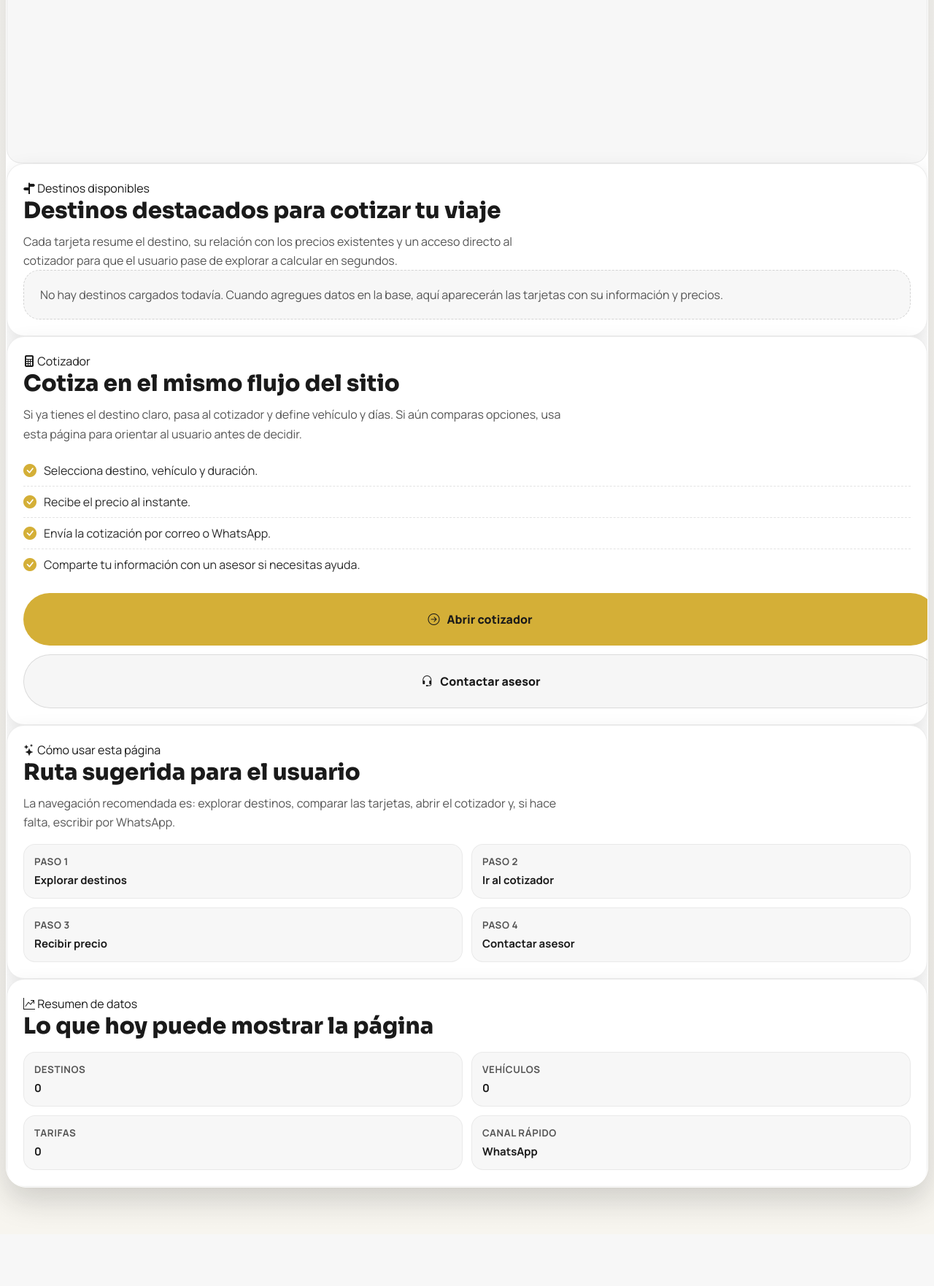
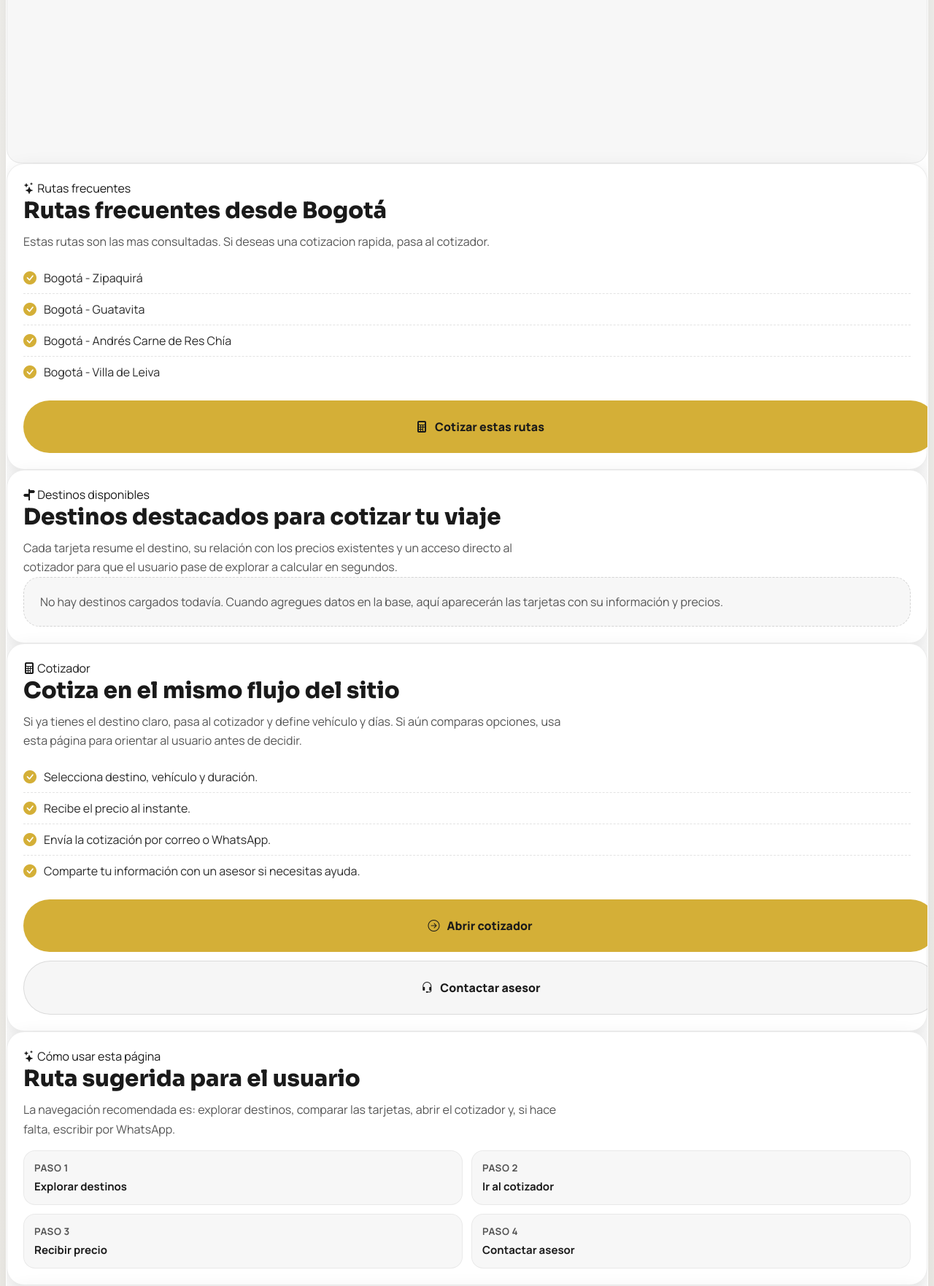
Before and after one commit to littlejhon001/cotizados_viajes, a CodeIgniter app: the page made by application/views/destinos.php in a window 1280 px wide. Shown: the part 2701-4464 px from the top of the page at 73% size. Before the commit the page ends 4372 px from the top, so only its background shows below. Run offline with CodeIgniter, Linux system fonts and the light colour scheme; some libraries are stand-ins or nearby versions.

Commit message:
Add frequent routes section with quick quote button in destinos view

```diff
--- a/application/views/destinos.php
+++ b/application/views/destinos.php
@@ -517,6 +517,21 @@ if (!empty($destinos)) {
 
 		<div class="row g-4 px-3 px-lg-4 pb-4 pb-lg-5 pt-2">
 			<div class="col-lg-8">
+				<div class="info-panel animate__animated animate__fadeInLeft mb-4">
+					<span class="section-label d-inline-flex mb-3"><i class="bi bi-stars"></i> Rutas frecuentes</span>
+					<h2 class="section-title">Rutas frecuentes desde Bogotá</h2>
+					<p class="section-lead">Estas rutas son las mas consultadas. Si deseas una cotizacion rapida, pasa al cotizador.</p>
+					<ul class="list-check">
+						<li><i class="bi bi-check-circle-fill"></i><span>Bogotá - Zipaquirá</span></li>
+						<li><i class="bi bi-check-circle-fill"></i><span>Bogotá - Guatavita</span></li>
+						<li><i class="bi bi-check-circle-fill"></i><span>Bogotá - Andrés Carne de Res Chía</span></li>
+						<li><i class="bi bi-check-circle-fill"></i><span>Bogotá - Villa de Leiva</span></li>
+					</ul>
+					<a class="btn-cotizar" href="<?php echo IP_SERVER; ?>#cotizacion">
+						<i class="bi bi-calculator-fill"></i>
+						Cotizar estas rutas
+					</a>
+				</div>
 				<div class="info-panel animate__animated animate__fadeInLeft">
 					<span class="section-label d-inline-flex mb-3"><i class="bi bi-signpost-split-fill"></i> Destinos disponibles</span>
 					<h2 class="section-title">Destinos destacados para cotizar tu viaje</h2>
```
